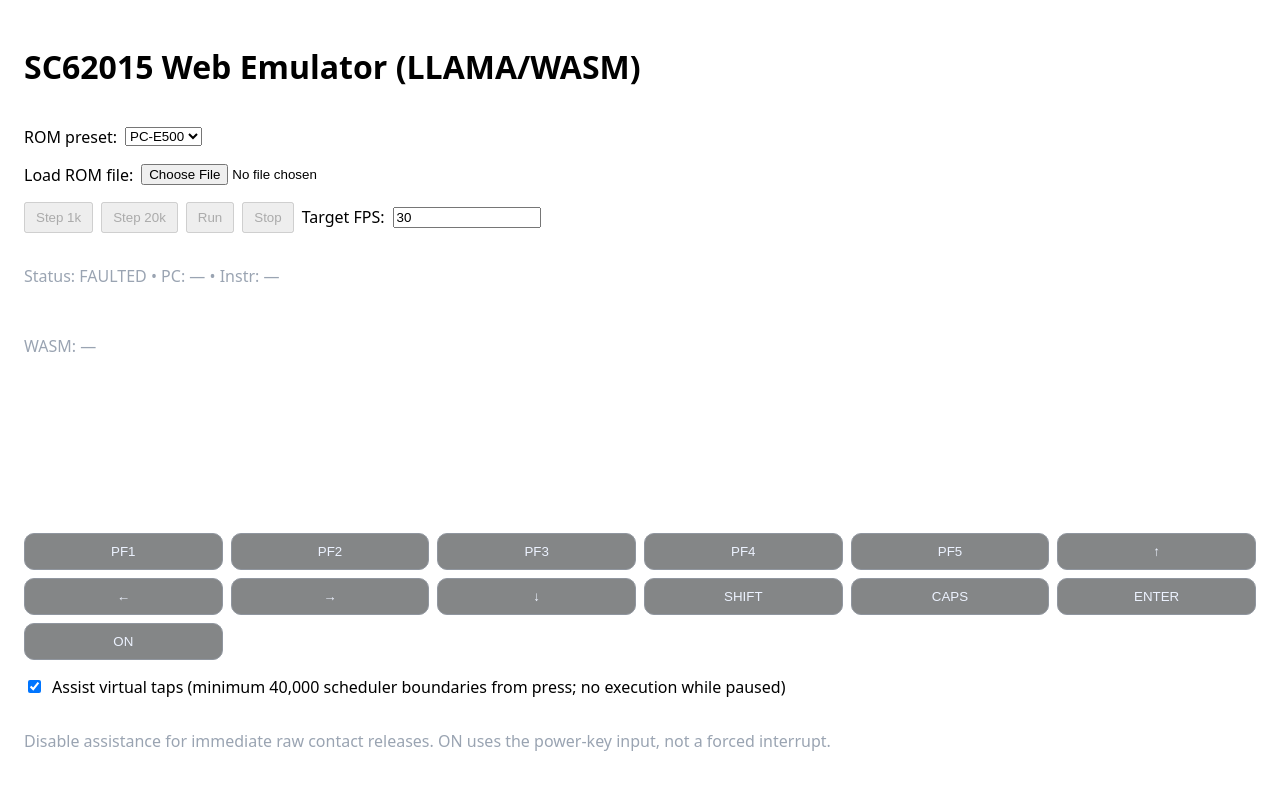
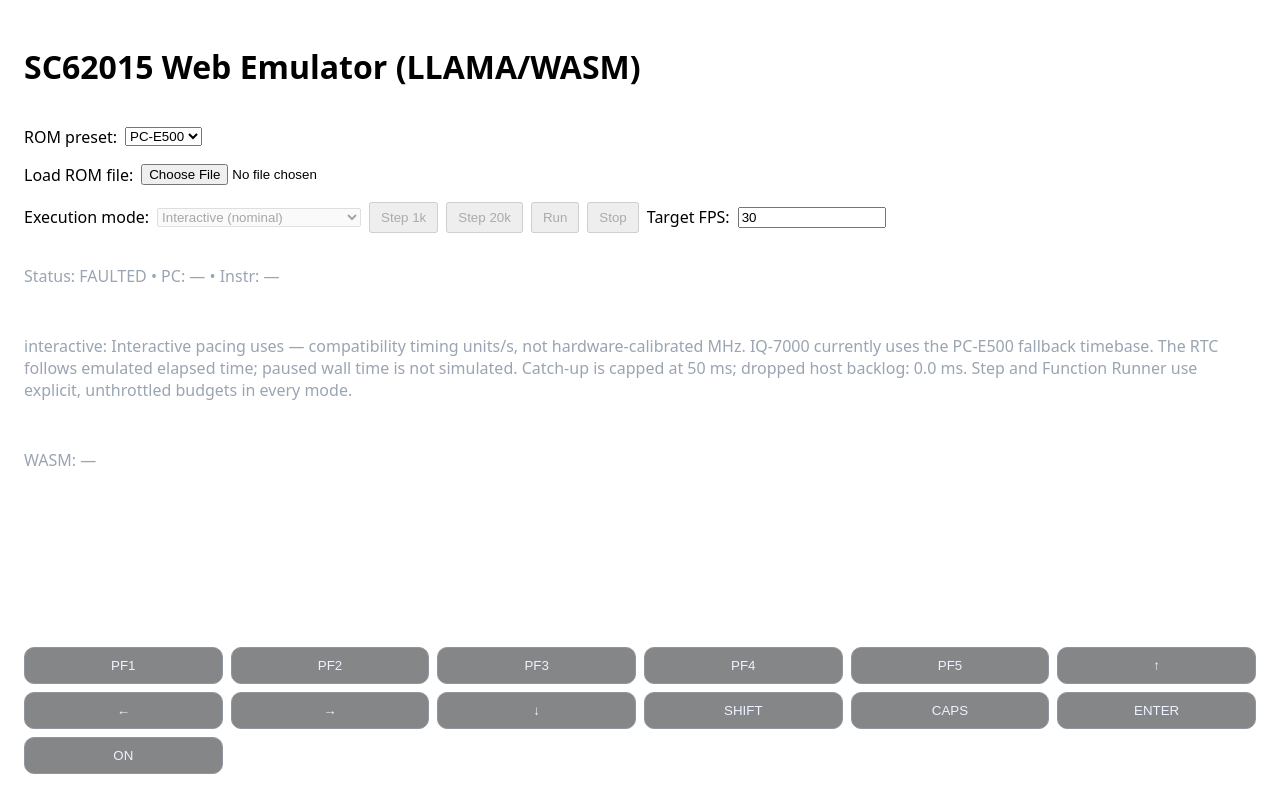
Before and after one commit to mblsha/binja-esr, a SvelteKit app in the folder web/: page / in a window 1280 px wide. Shown: the top 792 px of the page. Built offline with nearby package versions, Linux system fonts and the light colour scheme.

Commit message:
Expose acknowledged browser execution modes and nominal pacing

```diff
--- /dev/null
+++ b/web/src/lib/emulator/host_pacing.ts
@@ -0,0 +1,55 @@
+import { checkBoundaryBudget, limitedBudget, type SliceResult } from './bounded_step';
+
+export type ExecutionMode = 'interactive' | 'turbo' | 'deterministic';
+export type PacingStatus = {
+	mode: ExecutionMode;
+	nominal_timebase_hz: number;
+	calibration: string;
+	dropped_host_ns: number | bigint;
+};
+export type AutomaticResult = {
+	plan: {
+		action: 'run' | 'wait' | 'explicit_budget_required';
+		boundary_budget: number;
+		wait_ns: number | bigint;
+	};
+	slice?: SliceResult | null;
+};
+
+/** Rust owns pacing. JS only services input deadlines and yields to the host. */
+export function automaticHostSlice(
+	emulator: { automatic_slice(boundaries: number): AutomaticResult },
+	boundaries: number,
+	inputs: { limitBudget: (requested: number) => number; advance: (used: number) => void },
+): number {
+	checkBoundaryBudget(boundaries);
+	if (typeof emulator.automatic_slice !== 'function')
+		throw new Error('Pacing requires updated Rust/WASM; rebuild and reload');
+	const budget = limitedBudget(boundaries, inputs.limitBudget);
+	const result = emulator.automatic_slice(budget);
+	if (result.plan.action === 'explicit_budget_required')
+		throw new Error('Deterministic mode requires explicit Step or Function Runner budgets');
+	const planned = result.plan.boundary_budget;
+	const used = result.slice?.progress.boundary_budget_used ?? 0;
+	const waitMs = Number(result.plan.wait_ns) / 1e6;
+	if (
+		!Number.isSafeInteger(planned) ||
+		planned < 0 ||
+		planned > budget ||
+		!Number.isSafeInteger(used) ||
+		used < 0 ||
+		used > planned ||
+		!Number.isFinite(waitMs) ||
+		waitMs < 0 ||
+		waitMs > 4 ||
+		(result.plan.action === 'wait'
+			? planned !== 0 || result.slice != null
+			: result.plan.action !== 'run' || (planned > 0 && used === 0))
+	) {
+		throw new Error('Invalid automatic pacing progress from Rust/WASM');
+	}
+	// Input holds are defined in executed scheduler boundaries, not CPU timing,
+	// host milliseconds, elapsed OFF time, or the requested budget.
+	inputs.advance(used);
+	return waitMs;
+}
--- a/web/src/lib/emulator/pce500.worker.ts
+++ b/web/src/lib/emulator/pce500.worker.ts
@@ -1,7 +1,8 @@
 import { normalizeRomModel, type RomModel } from '../rom_model';
 import { normalizeLcdKind, type LcdKind } from '../lcd_kind';
 import { PCE500_KEY_FIFO_CAPACITY, resolvePce500KeyboardFifo } from './pce500_iocs_workspace';
-import { ExecutionCancelled, runHostSlice, stepBounded } from './bounded_step';
+import { ExecutionCancelled, stepBounded } from './bounded_step';
+import { automaticHostSlice, type ExecutionMode, type PacingStatus } from './host_pacing';
 import { WorkerOperations } from './worker_operations';
 import { callBounded } from './bounded_call';
 import { runIsolatedScript } from './isolated_script';
@@ -29,6 +30,8 @@
 	| { id: number; type: 'step'; instructions: number }
 	| { id: number; type: 'start' }
 	| { id: number; type: 'stop' }
+	| { id: number; type: 'set_execution_mode'; mode: ExecutionMode }
+	| { id: number; type: 'pacing_status' }
 	| { id: number; type: 'snapshot' }
 	| { id: number; type: 'lcd_trace' }
 	| { id: number; type: 'eval_js'; source: string }
@@ -68,6 +71,7 @@
 };
 
 type Frame = {
+	pacing: PacingStatus;
 	model: RomModel;
 	generation: number;
 	lcdPixels: ArrayBuffer;
@@ -92,7 +96,6 @@
 const IMEM_BASE = 0x100000;
 
 const RUN_SLICE_MAX_INSTRUCTIONS = 200_000;
-const RUN_YIELD_MS = 0;
 
 const LCD_TEXT_UPDATE_INTERVAL_MS = 250;
 
@@ -402,9 +405,7 @@
 }
 
 function stepCore(boundaries: number) {
-	const used = runHostSlice(emulator, inputs.limitBudget(boundaries));
-	inputs.advance(used);
-	return used;
+	return automaticHostSlice(emulator, boundaries, inputs);
 }
 
 function snapshotKeyboard(): { keyboardDebug: KeyboardDebug; keyboardDebugJson: string } | null {
@@ -499,6 +500,7 @@
 	const kb = snapshotKeyboard();
 	return {
 		lcdPixels: pixelsCopy.buffer,
+		pacing: emulator.pacing_status(),
 		model: romModel,
 		generation: machineGeneration,
 		lcdAnnunciatorBytes: annunciatorBytesCopy.buffer,
@@ -537,8 +539,9 @@
 
 function pumpEmulator(id: number) {
 	if (!running || !emulator || id !== runLoopId) return;
+	let waitMs: number;
 	try {
-		stepCore(RUN_SLICE_MAX_INSTRUCTIONS);
+		waitMs = stepCore(RUN_SLICE_MAX_INSTRUCTIONS);
 	} catch (err) {
 		// Crash stops the run loop; render loop will stop too.
 		running = false;
@@ -546,7 +549,7 @@
 		(self as any).postMessage({ type: 'fatal', error: String(err) });
 		return;
 	}
-	setTimeout(() => pumpEmulator(id), RUN_YIELD_MS);
+	setTimeout(() => pumpEmulator(id), waitMs);
 }
 
 function pumpRender(id: number) {
@@ -654,10 +657,27 @@
 				replyOk(msg.id, res);
 				return;
 			}
+			case 'pacing_status': {
+				await ensureEmulator();
+				replyOk(msg.id, emulator.pacing_status());
+				return;
+			}
+			case 'set_execution_mode': {
+				await ensureEmulator();
+				if (signal?.aborted) throw new ExecutionCancelled(0);
+				if (running) throw new Error('Pause before changing execution mode');
+				emulator.set_execution_mode(msg.mode);
+				replyOk(msg.id, emulator.pacing_status());
+				requestFrame(false);
+				return;
+			}
 			case 'start': {
 				await ensureEmulator();
 				if (signal?.aborted) throw new ExecutionCancelled(0);
+				if (emulator.execution_mode() === 'deterministic')
+					throw new Error('Deterministic mode requires explicit Step or Function Runner budgets');
 				if (!running) {
+					emulator.rebase_pacing();
 					running = true;
 					runLoopId += 1;
 					const id = runLoopId;
@@ -673,6 +693,7 @@
 				running = false;
 				runLoopId += 1;
 				await operations.stop();
+				emulator?.rebase_pacing();
 				replyOk(msg.id);
 				// Ownership has been released. A slow final LCD/text capture
 				// must not delay acknowledgement of the architectural pause.
@@ -718,10 +739,10 @@
 }
 
 async function dispatchRequest(msg: WorkerRequest) {
-	if (['load_rom', 'step', 'eval_js', 'start'].includes(msg.type)) {
+	if (['load_rom', 'step', 'eval_js', 'start', 'set_execution_mode'].includes(msg.type)) {
 		try {
 			await operations.run(async (signal) => {
-				if (msg.type !== 'start') {
+				if (msg.type !== 'start' && msg.type !== 'set_execution_mode') {
 					running = false;
 					runLoopId++;
 				}
--- a/web/src/routes/+page.svelte
+++ b/web/src/routes/+page.svelte
@@ -11,7 +11,8 @@
 	import { createPersistedStore } from '$lib/stores/persisted';
 	import { normalizeRomModel, type RomModel } from '$lib/rom_model';
 	import { PCE500_KEY_FIFO_CAPACITY, resolvePce500KeyboardFifo } from '$lib/emulator/pce500_iocs_workspace';
-	import { runHostSlice, stepBounded } from '$lib/emulator/bounded_step';
+	import { stepBounded } from '$lib/emulator/bounded_step';
+	import { automaticHostSlice, type ExecutionMode, type PacingStatus } from '$lib/emulator/host_pacing';
 	import { WorkerRequests } from '$lib/emulator/worker_requests';
 	import { HostInputs, applyContact, type InputContact } from '$lib/emulator/host_inputs';
 
@@ -28,7 +29,9 @@
 	let workerNextId = 1;
 	let workerRequests: WorkerRequests | null = null;
 	let workerHealth: 'ready' | 'unresponsive' | 'faulted' = 'ready';
-	let controlPending: 'start' | 'stop' | null = null;
+	let controlPending: 'start' | 'stop' | 'mode' | null = null;
+	let executionMode: ExecutionMode = 'interactive';
+	let pacingStatus: PacingStatus | null = null;
 	let stepBusy = false;
 	let fallbackStepAbort: AbortController | null = null;
 	const canUseWorker =
@@ -97,7 +100,6 @@
 	let symbolsPromiseModel: RomModel | null = null;
 
 	const RUN_SLICE_MAX_INSTRUCTIONS = 200_000;
-	const RUN_YIELD_MS = 0;
 	let runLoopId = 0;
 
 	let debugKio: {
@@ -140,6 +142,9 @@
 			pcReg = frame?.pc ?? pcReg;
 			halted = Boolean(frame?.halted);
 			instructionCount = frame?.instructionCount ?? instructionCount;
+			// Frames are observations, not control acknowledgements. An older
+			// in-flight frame must never revert an acknowledged mode selection.
+			pacingStatus = frame?.pacing ?? pacingStatus;
 
 			if (frame?.keyboardDebug) {
 				debugKio = frame.keyboardDebug;
@@ -569,6 +574,7 @@
 	function refreshFast() {
 		if (worker) return;
 		if (!emulator) return;
+		pacingStatus = emulator.pacing_status?.() ?? null;
 		try {
 			const geometry = emulator.lcd_capture();
 			if (geometry && typeof geometry === 'object') {
@@ -828,21 +834,20 @@
 	}
 
 	function stepCore(count: number) {
-		if (!emulator) return;
-		const used = runHostSlice(emulator, fallbackInputs.limitBudget(count));
-		applyVirtualReleaseBudget(used);
+		return automaticHostSlice(emulator, count, fallbackInputs);
 	}
 
 	function pumpEmulator(id: number) {
 		if (!running || !emulator || id !== runLoopId) return;
+		let waitMs: number;
 		try {
-			stepCore(RUN_SLICE_MAX_INSTRUCTIONS);
+			waitMs = stepCore(RUN_SLICE_MAX_INSTRUCTIONS);
 		} catch (err) {
 			lastError = String(err);
 			running = false;
 			return;
 		}
-		setTimeout(() => pumpEmulator(id), RUN_YIELD_MS);
+		setTimeout(() => pumpEmulator(id), waitMs);
 	}
 
 	function pumpRender(id: number) {
@@ -876,8 +881,32 @@
 		}
 	}
 
+	async function setExecutionMode(event: Event) {
+		const select = event.currentTarget as HTMLSelectElement;
+		const mode = select.value as ExecutionMode;
+		if (!romLoaded || running || controlPending || stepBusy || functionRunnerBusy || workerHealth !== 'ready') {
+			select.value = executionMode;
+			return;
+		}
+		controlPending = 'mode';
+		try {
+			if (worker) pacingStatus = await workerCall('set_execution_mode', { mode });
+			else {
+				emulator.set_execution_mode(mode);
+				pacingStatus = emulator.pacing_status();
+			}
+			executionMode = mode;
+		} catch (error) {
+			lastError = String(error);
+			select.value = executionMode;
+		} finally {
+			if (controlPending === 'mode') controlPending = null;
+		}
+	}
+
 	async function start() {
 		if (!romLoaded || running || controlPending || stepBusy || functionRunnerBusy || workerHealth !== 'ready') return;
+		if (executionMode === 'deterministic') return;
 		lastLcdTextUpdateMs = 0;
 		if (worker) {
 			controlPending = 'start';
@@ -891,6 +920,7 @@
 			}
 			return;
 		}
+		emulator.rebase_pacing();
 		running = true;
 		runLoopId += 1;
 		pumpEmulator(runLoopId);
@@ -913,6 +943,7 @@
 			}
 		}
 		fallbackStepAbort?.abort();
+		emulator?.rebase_pacing();
 		running = false;
 		runLoopId += 1;
 		return true;
@@ -1030,6 +1061,24 @@
 	{/if}
 
 	<div class="controls">
+		<label>
+			Execution mode:
+			<select
+				data-testid="execution-mode"
+				value={executionMode}
+				on:change={setExecutionMode}
+				disabled={!romLoaded ||
+					running ||
+					stepBusy ||
+					functionRunnerBusy ||
+					!!controlPending ||
+					workerHealth !== 'ready'}
+			>
+				<option value="interactive">Interactive (nominal)</option>
+				<option value="turbo">Turbo (unthrottled)</option>
+				<option value="deterministic">Deterministic (explicit budgets)</option>
+			</select>
+		</label>
 		<button
 			on:click={() => stepOnce(1_000)}
 			disabled={!romLoaded || stepBusy || functionRunnerBusy || !!controlPending || workerHealth !== 'ready'}
@@ -1042,8 +1091,13 @@
 		>
 		<button
 			on:click={start}
-			disabled={!romLoaded || running || stepBusy || functionRunnerBusy || !!controlPending || workerHealth !== 'ready'}
-			>Run</button
+			disabled={!romLoaded ||
+				executionMode === 'deterministic' ||
+				running ||
+				stepBusy ||
+				functionRunnerBusy ||
+				!!controlPending ||
+				workerHealth !== 'ready'}>Run</button
 		>
 		<button
 			on:click={stop}
@@ -1059,6 +1113,20 @@
 	</div>
 
 	<p class="hint" data-testid="emu-status">Status: {statusLabel} • PC: {hex(pc)} • Instr: {instructionCount ?? '—'}</p>
+	<p class="hint" data-testid="pacing-status">
+		{executionMode}: Interactive pacing uses {pacingStatus?.nominal_timebase_hz ?? '—'} compatibility timing units/s, not
+		hardware-calibrated MHz. IQ-7000 currently uses the PC-E500 fallback timebase. The RTC follows emulated elapsed time;
+		paused wall time is not simulated. Catch-up is capped at 50 ms; dropped host backlog: {(
+			Number(pacingStatus?.dropped_host_ns ?? 0) / 1e6
+		).toFixed(1)} ms. Step and Function Runner use explicit, unthrottled budgets in every mode.
+	</p>
+	{#if executionMode === 'deterministic'}
+		<p class="hint">
+			Automatic Run is disabled. Repeatable results require the same ROM/state, a fixed RTC seed (the default seed comes
+			from host time), and identical inputs at identical scheduler boundaries. This selection does not reset your
+			machine or make live human input deterministic.
+		</p>
+	{/if}
 	{#if functionRunnerBusy && functionProgress}
 		<p class="hint" data-testid="execution-progress">{functionProgress}</p>
 	{/if}
```
Also changed, not shown: 3 other files (tests, documents, lock files or other folders).
